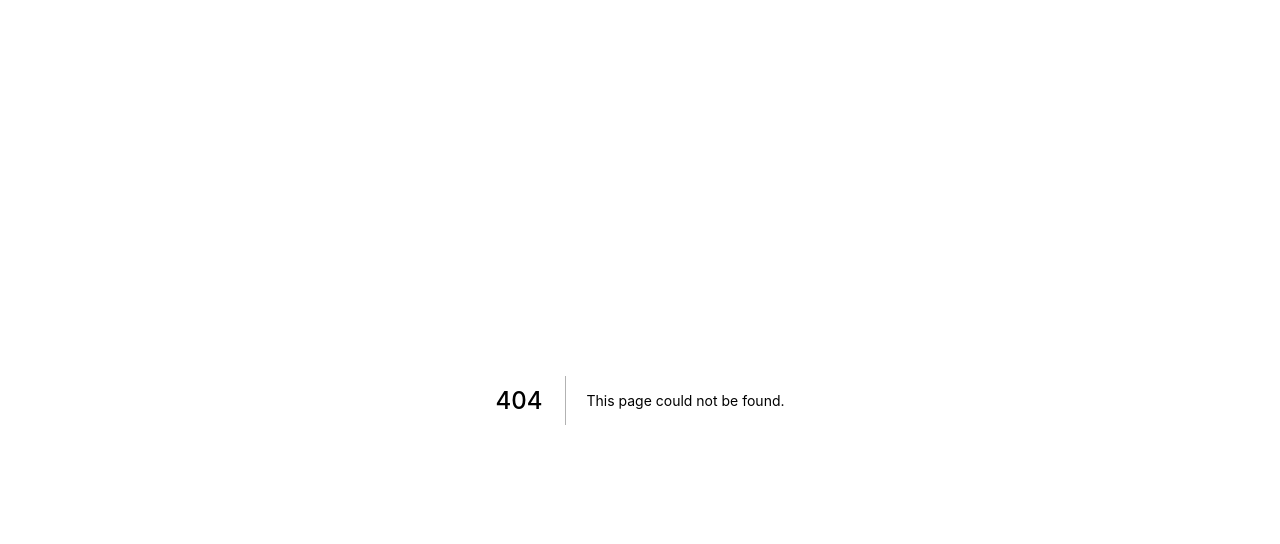
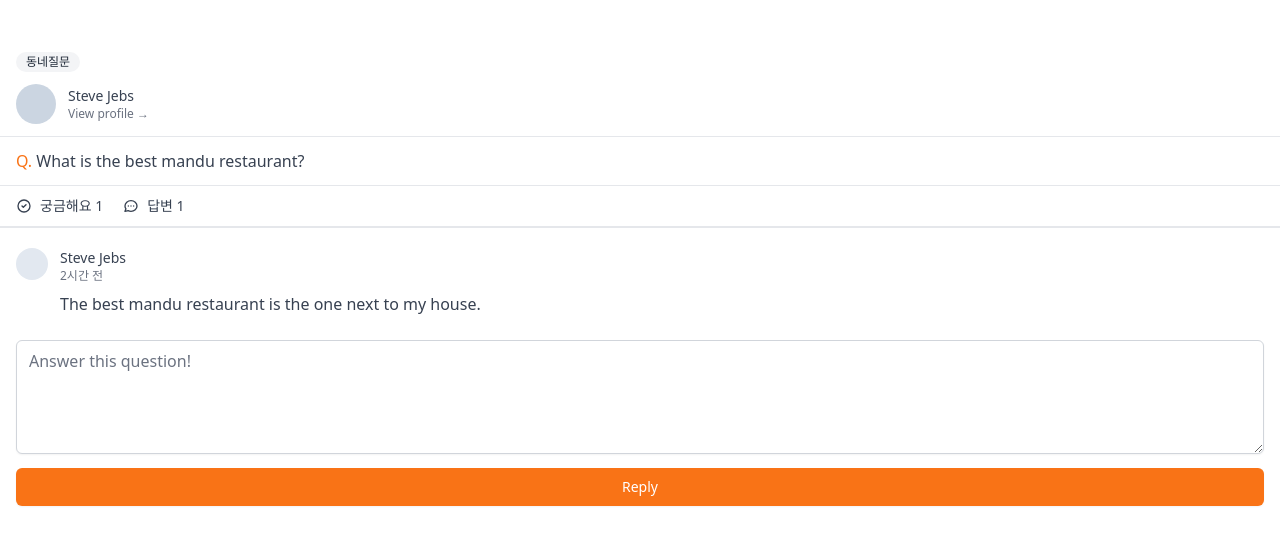
Before and after one commit to northfacegawd/daangn, a Next.js app: page /community/1 in a window 1280 px wide. Before the commit this address had no page. Shown: the top 544 px of the page. Built offline with nearby package versions, Linux system fonts and the light colour scheme.

Commit message:
feat(community): 커뮤니티 디테일 페이지 추가

```diff
--- /dev/null
+++ b/pages/community/[id].tsx
@@ -0,0 +1,88 @@
+import type { NextPage } from "next";
+
+const CommunityPostDetail: NextPage = () => {
+  return (
+    <div className="py-10">
+      <span className="inline-flex my-3 ml-4 items-center px-2.5 py-0.5 rounded-full text-xs font-medium bg-gray-100 text-gray-800">
+        동네질문
+      </span>
+      <div className="flex mb-3 px-4 cursor-pointer pb-3  border-b items-center space-x-3">
+        <div className="w-10 h-10 rounded-full bg-slate-300" />
+        <div>
+          <p className="text-sm font-medium text-gray-700">Steve Jebs</p>
+          <p className="text-xs font-medium text-gray-500">
+            View profile &rarr;
+          </p>
+        </div>
+      </div>
+      <div>
+        <div className="mt-2 px-4 text-gray-700">
+          <span className="text-orange-500 font-medium">Q.</span> What is the
+          best mandu restaurant?
+        </div>
+        <div className="flex px-4 space-x-5 mt-3 text-gray-700 py-2.5 border-t border-b-[2px]  w-full">
+          <span className="flex space-x-2 items-center text-sm">
+            <svg
+              className="w-4 h-4"
+              fill="none"
+              stroke="currentColor"
+              viewBox="0 0 24 24"
+              xmlns="http://www.w3.org/2000/svg"
+            >
+              <path
+                strokeLinecap="round"
+                strokeLinejoin="round"
+                strokeWidth="2"
+                d="M9 12l2 2 4-4m6 2a9 9 0 11-18 0 9 9 0 0118 0z"
+              ></path>
+            </svg>
+            <span>궁금해요 1</span>
+          </span>
+          <span className="flex space-x-2 items-center text-sm">
+            <svg
+              className="w-4 h-4"
+              fill="none"
+              stroke="currentColor"
+              viewBox="0 0 24 24"
+              xmlns="http://www.w3.org/2000/svg"
+            >
+              <path
+                strokeLinecap="round"
+                strokeLinejoin="round"
+                strokeWidth="2"
+                d="M8 12h.01M12 12h.01M16 12h.01M21 12c0 4.418-4.03 8-9 8a9.863 9.863 0 01-4.255-.949L3 20l1.395-3.72C3.512 15.042 3 13.574 3 12c0-4.418 4.03-8 9-8s9 3.582 9 8z"
+              ></path>
+            </svg>
+            <span>답변 1</span>
+          </span>
+        </div>
+      </div>
+      <div className="px-4 my-5 space-y-5">
+        <div className="flex items-start space-x-3">
+          <div className="w-8 h-8 bg-slate-200 rounded-full" />
+          <div>
+            <span className="text-sm block font-medium text-gray-700">
+              Steve Jebs
+            </span>
+            <span className="text-xs text-gray-500 block ">2시간 전</span>
+            <p className="text-gray-700 mt-2">
+              The best mandu restaurant is the one next to my house.
+            </p>
+          </div>
+        </div>
+      </div>
+      <div className="px-4">
+        <textarea
+          className="mt-1 shadow-sm w-full focus:ring-orange-500 rounded-md border-gray-300 focus:border-orange-500 "
+          rows={4}
+          placeholder="Answer this question!"
+        />
+        <button className="mt-2 w-full bg-orange-500 hover:bg-orange-600 text-white py-2 px-4 border border-transparent rounded-md shadow-sm text-sm font-medium focus:ring-2 focus:ring-offset-2 focus:ring-orange-500 focus:outline-none ">
+          Reply
+        </button>
+      </div>
+    </div>
+  );
+};
+
+export default CommunityPostDetail;
--- a/pages/items/upload.tsx
+++ b/pages/items/upload.tsx
@@ -2,7 +2,7 @@
 
 const Upload: NextPage = () => {
   return (
-    <div className="px-4 py-16">
+    <div className="px-4 py-10">
       <div>
         <label
           htmlFor="upload"
```
